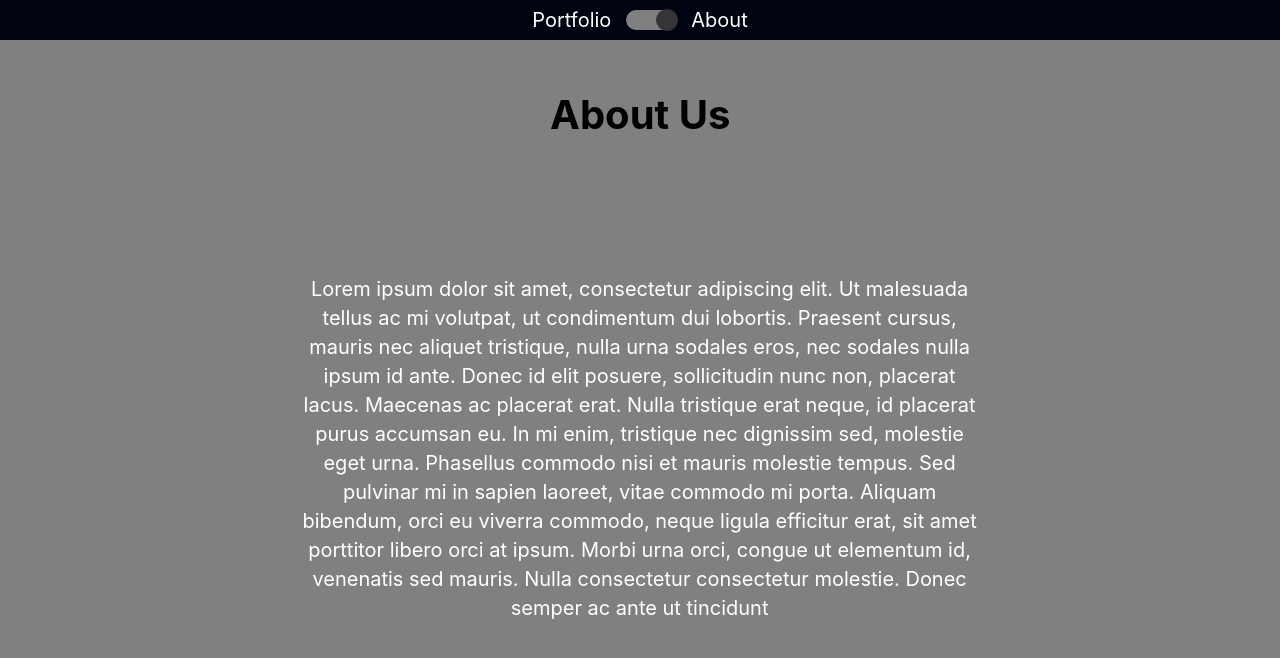
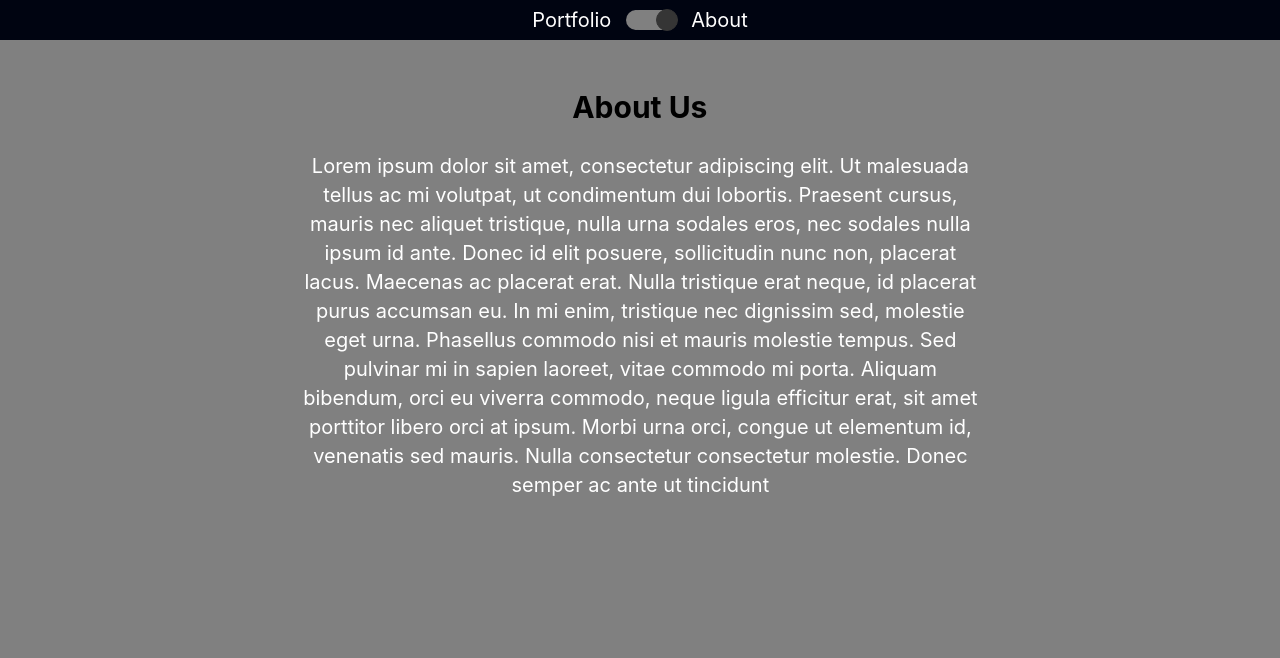
Before and after one commit to laurirannu/portfolio, a React (Create React App) app: page / in a window 1280 px wide. Both pictures are taken after a click on the element 651 px from the left and 20 px from the top of the page. Shown: the top 658 px of the page. Built offline with nearby package versions, Linux system fonts and the light colour scheme.

Commit message:
laptop changes

```diff
--- a/src/About/About.css
+++ b/src/About/About.css
@@ -1,9 +1,9 @@
 .content-wrapper {
     display: grid;
     height: 100%;
-    grid-template-rows: repeat(6, 1fr);
+    grid-template-rows: repeat(6, 50px);
     grid-template-columns: repeat(5, 1fr);
-    grid-gap: 30px;
+    grid-gap: 0.8rem;
     padding: 2% 5% 5% 5%;
     text-align: center;
 }
@@ -16,4 +16,5 @@
 .title {
     grid-row: 1;
     grid-column: 4 / 3;
+    font-size: 150%;
 }
```
